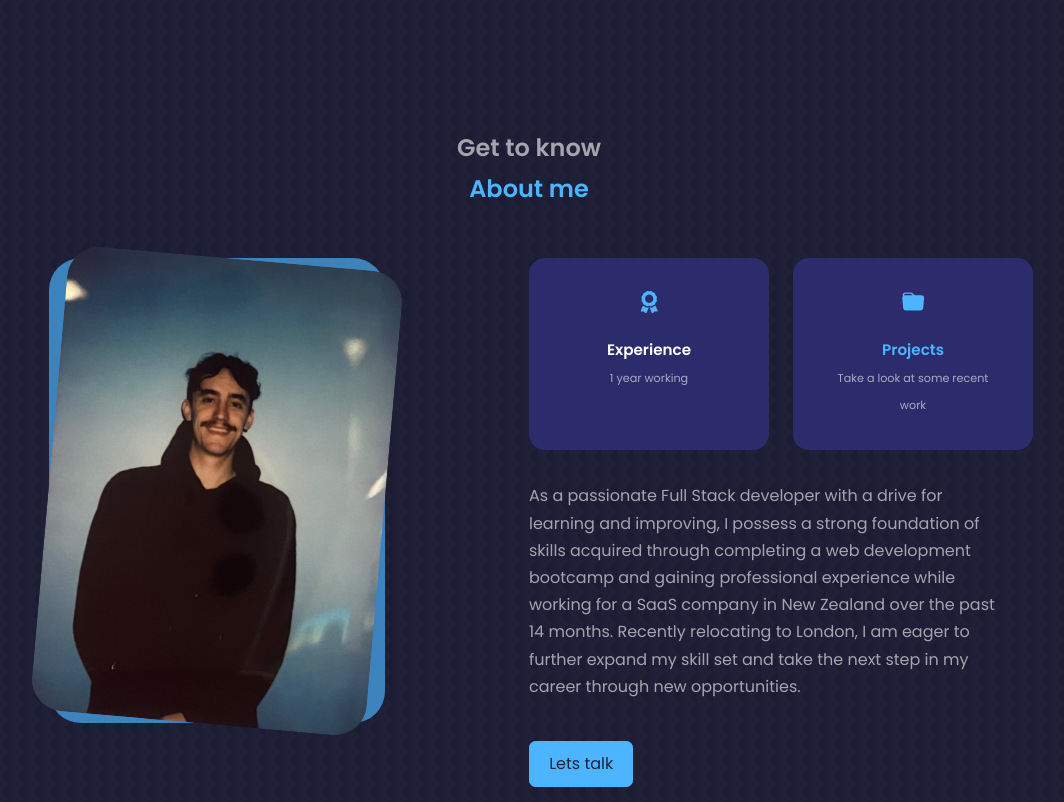
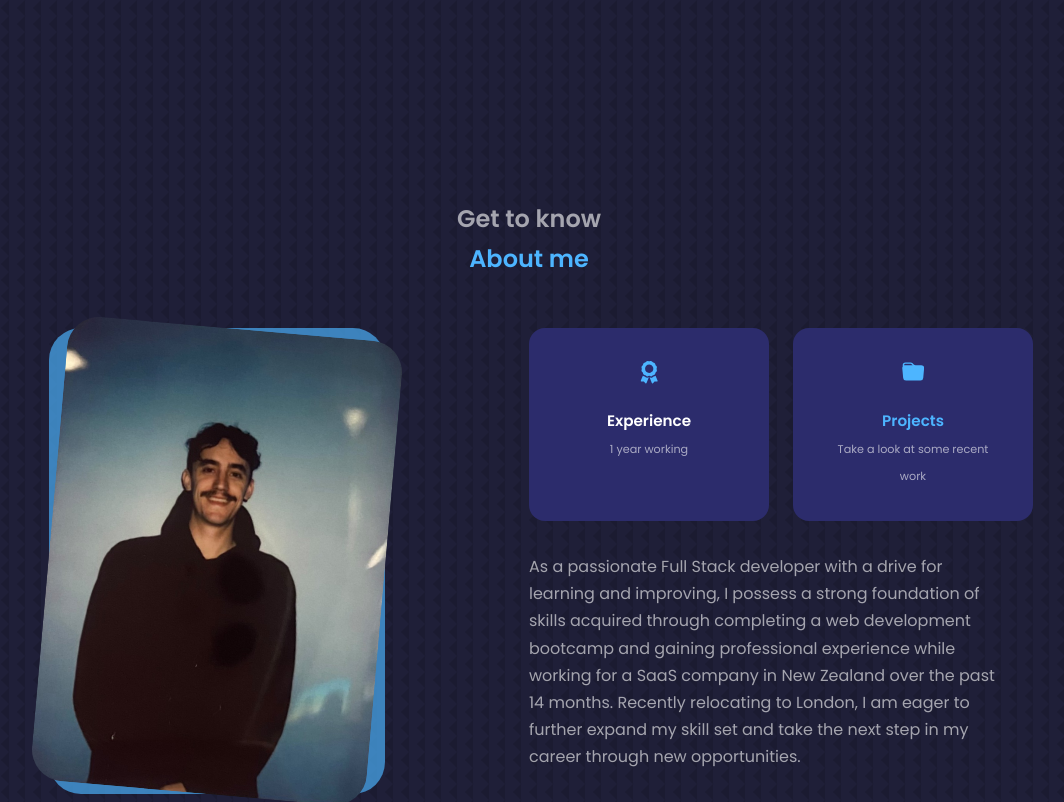
Before and after one commit to taine-rasmussen/portfoliov1, a React (Create React App) app: page / in a window 1280 px wide. Shown: the part 800-1602 px from the top of the page, without its empty margins (111-1175 px from the left). Built offline with nearby package versions, Linux system fonts and the light colour scheme.

Commit message:
create new component for skills / projects

```diff
--- a/src/App.css
+++ b/src/App.css
@@ -64,6 +64,10 @@ h5 {
 
 section {
   margin-top: 8rem;
+  display: flex;
+  align-items: center;
+  justify-content: center;
+  flex-direction: column;
   height: 100vh;
 }
 
```
Also changed, not shown: src/Components/Work/Work.js (added, +12 -0 lines), src/Components/Work/Work.css (added).
